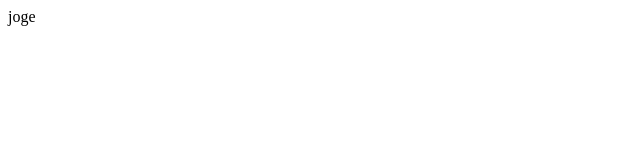
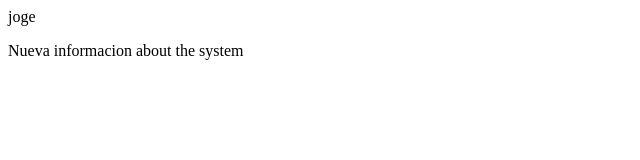
Before and after one commit to jsustbello/Github_Tst, a plain HTML site: page index.html in a window 1280 px wide. Shown: the whole page, without its empty margins (0-640 px from the left). Drawn offline with Linux system fonts and the light colour scheme.

Commit message:
nuevo
info

```diff
--- a/index.html
+++ b/index.html
@@ -5,5 +5,6 @@
 </head>
 <body>
 joge
+<p>Nueva informacion about the system</p>
 </body>
 </html>
```
